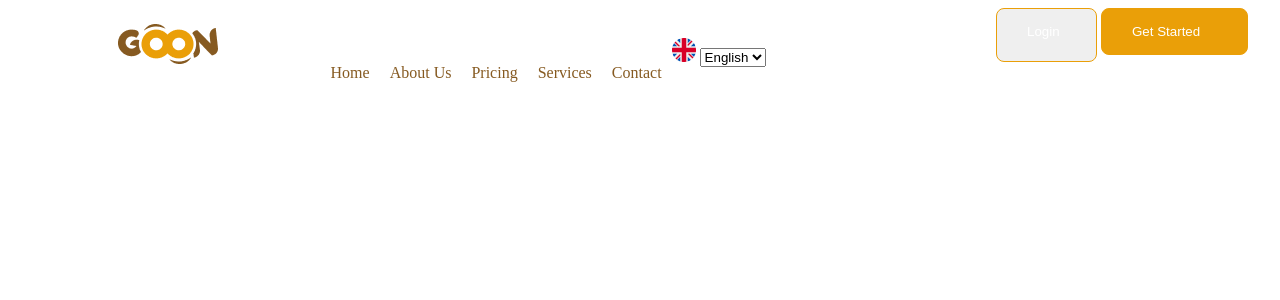
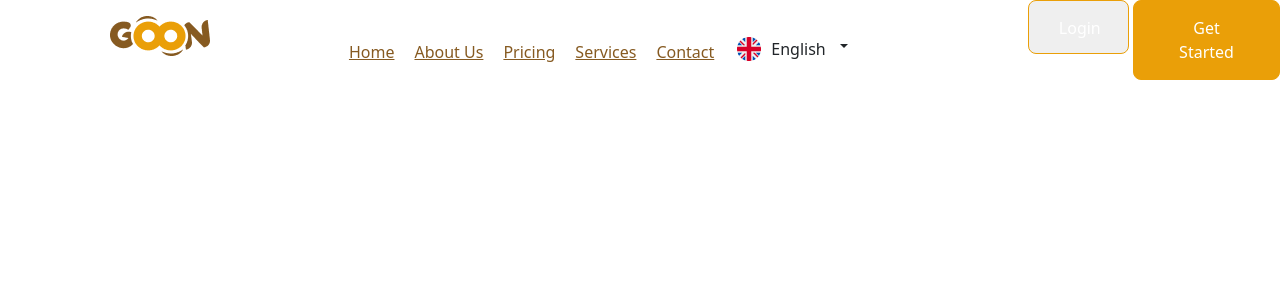
Before and after one commit to FonsahPageo/figma-design, a PHP site: page /header.html in a window 1280 px wide. Shown: the top 300 px of the page. Run offline with PHP 8.4, Linux system fonts and the light colour scheme.

Commit message:
work update

```diff
--- a/footer.html
+++ b/footer.html
@@ -63,7 +63,7 @@
                 </div>
                 <div class="submit-button">
                     <input type="submit" name="Send" value="Send">
-                    <div class="icon-rtl"><img src="/images/send.png" alt=""></div>
+                    <span class="icon-rtl"><img src="/images/send.png" alt=""></span>
                 </div>
                 <p class="info">Don't miss our latest news</p>
                </form>
--- a/header.html
+++ b/header.html
@@ -1,12 +1,8 @@
 <!DOCTYPE html>
-<html lang="en">
 <head>
-    <meta charset="UTF-8">
-    <meta http-equiv="X-UA-Compatible" content="IE=edge">
-    <meta name="viewport" content="width=device-width, initial-scale=1.0">
-    <title></title>
     <link rel="stylesheet" href="/styles/header.css">
     <link rel="stylesheet" href="/styles/style.css">
+    <link rel="stylesheet" href="/bootstrap/css/bootstrap.min.css">
 </head>
 <body>
     <header class="main-header">
@@ -16,18 +12,24 @@
             </div>
             <div class="nav-content">
                 <ul>
-                    <li><a href="">Home</a></li>
-                    <li><a href="">About Us</a></li>
-                    <li><a href="">Pricing</a></li>
-                    <li><a href="">Services</a></li>
-                    <li><a href="">Contact</a></li>
+                    <li><a href="#">Home</a></li>
+                    <li><a href="#">About Us</a></li>
+                    <li><a href="#">Pricing</a></li>
+                    <li><a href="#">Services</a></li>
+                    <li><a href="#">Contact</a></li>
                 </ul>
-                <img src="/images/circle-flags_uk.png" class="flag">
-                <select class="selectpicker" data-width="fit">
-                    <option data-content='<span class="flag-icon flag-icon-us"></span> English'>English</option>
-                </select>
+                <div class="dropdown">
+                    <button class="btn dropdown-toggle" type="button" id="langBtn" data-bs-toggle="dropdown" aria-expanded="false">
+                        <img src="/images/circle-flags_uk.png" class="flag">
+                        <span>English</span>
+                    </button>
+                    <ul class="dropdown-menu" aria-labelledby="langBtn">
+                      <li><img src="/images/circle-flags_uk.png" class="flag">English</li>
+                      <li><img src="/images/circle-flags_uk.png" class="flag">French</li>
+                    </ul>
+                </div>
+
             </div>
-
           </nav>
           <div class="nav-buttons">
             <button class="login-button">Login</button>
--- a/homepage.html
+++ b/homepage.html
@@ -1,6 +1,6 @@
 <!DOCTYPE html>
 <html lang="en">
-<head>
+<head
     <meta charset="UTF-8">
     <meta http-equiv="X-UA-Compatible" content="IE=edge">
     <meta name="viewport" content="width=device-width, initial-scale=1.0">
@@ -19,4 +19,4 @@
         includeHTML();
         </script>
 </body>
-</html>
+</html>P
--- a/styles/footer.css
+++ b/styles/footer.css
@@ -109,7 +109,7 @@
     background: #FFFFFF;
 }
 
-.submit-button img{
+.submit-button .icon-rtl img{
     position: absolute;
     left: 81%;
     right: 4.17%;
--- a/styles/header.css
+++ b/styles/header.css
@@ -9,15 +9,30 @@
     display: grid;
     grid-template-columns: 1fr 2fr;
     padding: 30px;
-    /* overflow: hidden; */
 }
 
 .top-nav ul{
-    top: 44px;
-    display: inline-flex;
     list-style: none;
     float: left;
 
+}
+
+.dropdown-menu li{
+    display: flex;
+    justify-content: space-between;
+    width: 65%;
+}
+
+.dropdown-toggle{
+    display: flex !important;
+    justify-content: space-between;
+    column-gap: 10px;
+}
+
+.dropdown-toggle::after{
+    display: flex !important;
+    top: 0.45rem;
+    position: relative;
 }
 
 .top-nav li{
@@ -28,24 +43,23 @@
 
 .top-nav li a{
     color: #865A21;
+    font-weight: 400;
 }
 
 .nav-content{
     text-decoration: none;
+    display: flex;
+    justify-content: space-between;
 }
 
 button.login-button{
-    /* box-sizing: border-box; */
     display: inline-flex;
     flex-direction: row;
     align-items: flex-start;
     padding: 15px 30px;
     gap: 10px;
-    /* position: absolute; */
     width: 101px;
     height: 54px;
-    /* left: 1013px;
-    top: 12px; */
     color: #fff;
     border: 1px solid #EA9F08;
     border-radius: 8px;
@@ -53,15 +67,9 @@ button.login-button{
 
 button.get-started{
     display: inline-flex;
-    /* flex-direction: row;
-    align-items: flex-start; */
     padding: 15px 30px;
     gap: 10px;
-    /* position: absolute; */
     width: 147px;
-    /* height: 54px;
-    left: 1144px;
-    top: 12px; */
     color: #fff;
     background: #EA9F08;
     border: 1px solid #EA9F08;
@@ -71,5 +79,5 @@ button.get-started{
 .nav-buttons{
     display: inline;
     justify-content: space-between;
-    padding: 0 40px 0 0;
+    /* padding: 0 40px 0 0; */
 }
--- a/styles/style.css
+++ b/styles/style.css
@@ -1,11 +1,12 @@
 a{
     text-decoration:none;
 }
+
 .section-1{
     position: absolute;
+    top: 0;
     width: 100vw;
     height: 100vh;
-    top: 0px;
     background-image: url('/images/image2.png');
     background-position: top right;
     background-repeat: no-repeat;
@@ -26,6 +27,11 @@ a{
     background-repeat: no-repeat;
     background-clip: content-box;
     background-blend-mode: color-dodge;
+}
+
+.top-header{
+    z-index: 90;
+    position: absolute;
 }
 
 
```
Also changed, not shown: courses.html (+23 -1 lines), index.html (+4 -5 lines), script/javascript.js (renamed from javascript.js).
